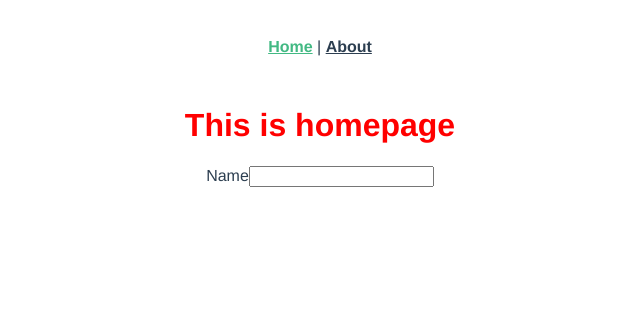
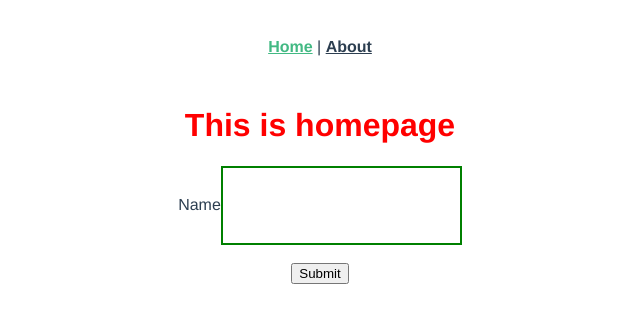
Before and after one commit to woojin18/vueStudy, a Vue app in the folder hello-world/: page / in a window 1280 px wide. Shown: the top 322 px of the page, without its empty margins (320-960 px from the left). Built offline with nearby package versions, Linux system fonts and the light colour scheme.

Commit message:
17강 중

```diff
--- /dev/null
+++ b/hello-world/src/components/inputField.vue
@@ -0,0 +1,32 @@
+<template>
+    <div>
+        <label for="">Name</label>
+        <input
+            type="text"
+            :value="value"
+            style="padding:30px; border: 2px solid green;"
+            @input="$emit('input',$event.target.value)"
+            >
+    </div>
+</template>
+
+<script>
+export default{
+    props: {
+        /* name:{
+            type:String,
+            required: true
+        }, */
+        value:{
+            type:String,
+            required: true
+        }
+    },
+    methods:{
+        /* updateName(e){
+            console.log(e.target.value);
+            this.$emit('update-name',e.target.value);
+        } */
+    }
+}
+</script>
--- a/hello-world/src/views/Home.vue
+++ b/hello-world/src/views/Home.vue
@@ -3,12 +3,10 @@
       <h1>This is homepage</h1>
       <!-- <coder name="Homewoojin"/> -->
       <form action="">
-        <label for="">Name</label>
-        <input type="text" v-model="name">
+        <!-- <inputField :name="name" @update-name="updateName1"/> -->
+        <inputField v-model="name"/>
+        <br><button>Submit</button>
       </form>
-
-
-
       <p>{{name}}</p>
   </div>
 </template>
@@ -16,16 +14,25 @@
 <script>
 
 /* import coder from '@/components/coder.vue'; */
+import inputField from '@/components/inputField.vue';
+export default {
 
-export default {
   /* components:{
     coder
   }, */
+  components:{
+    inputField
+  },
 
   data(){
     return{
       name: ''
     }
+  },
+  methods:{
+    /* updateName1(name){
+      this.name = name;
+    } */
   }
 
 }
```
